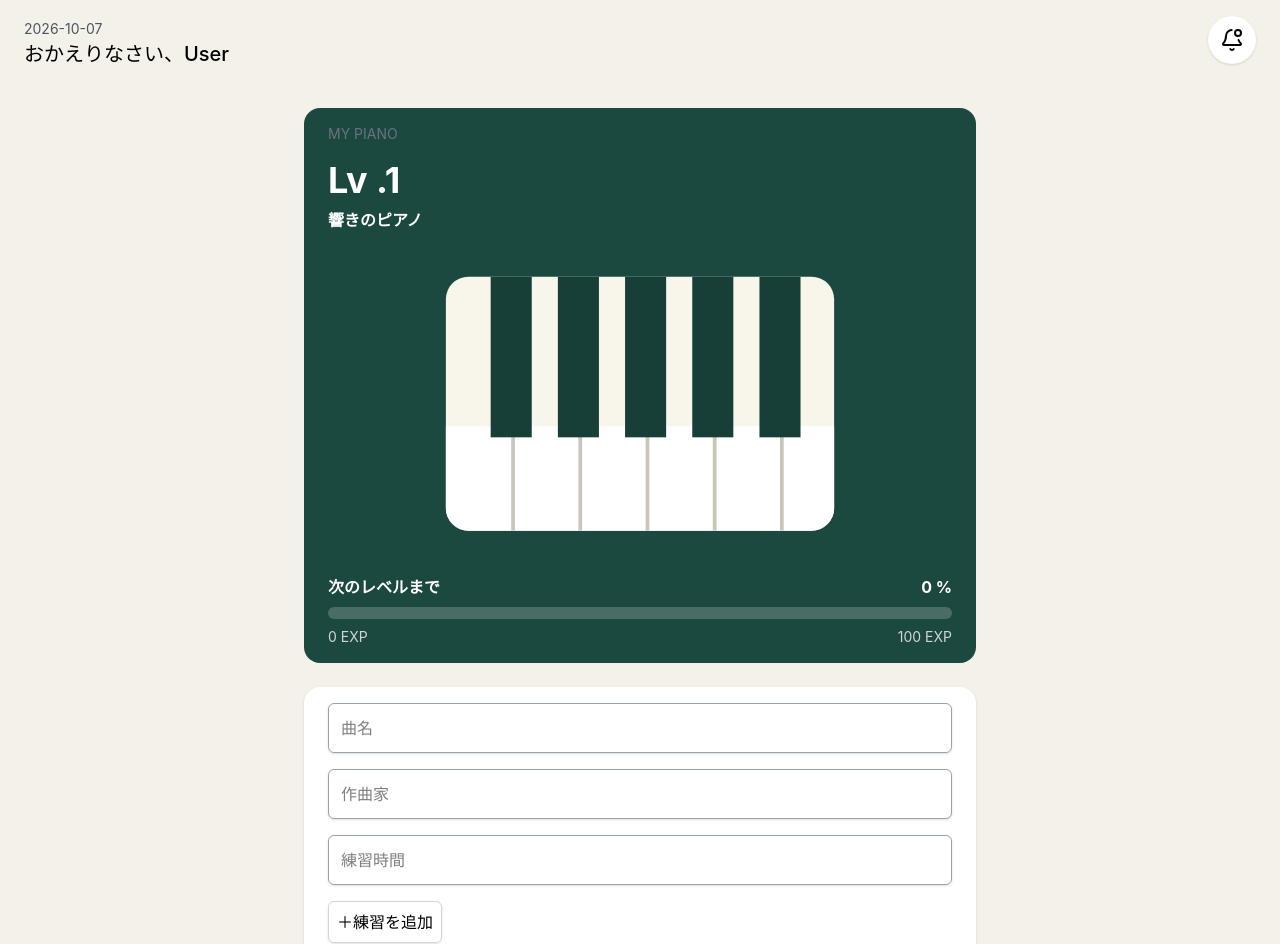
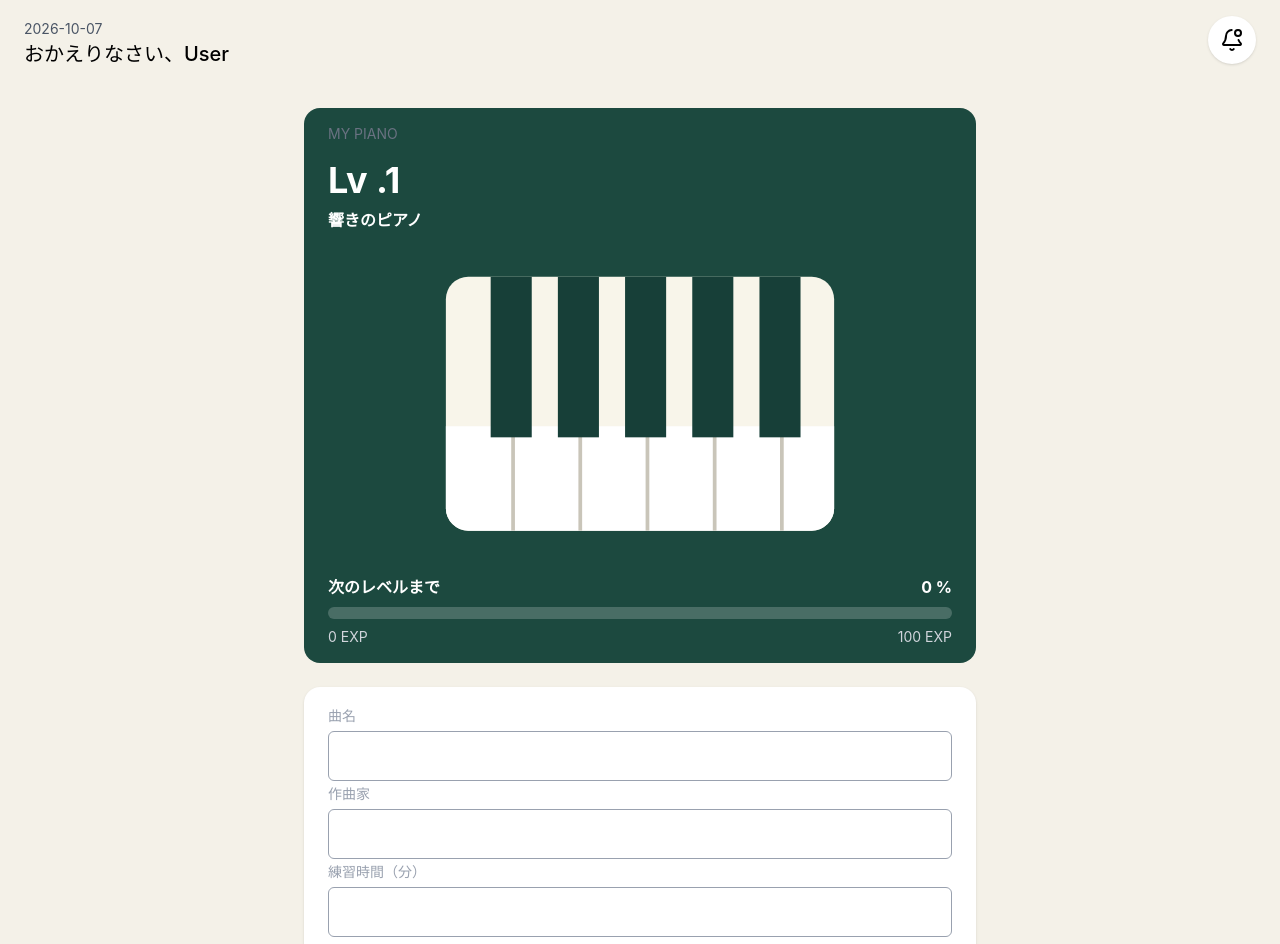
Before and after one commit to sako0515/pianote, a React (Vite) app: page / in a window 1280 px wide. Shown: the top 944 px of the page. Built offline with nearby package versions, Linux system fonts and the light colour scheme.

Commit message:
♻️ コードのリファクタリング

```diff
--- a/src/App.css
+++ b/src/App.css
@@ -1,4 +1,10 @@
 @import "tailwindcss";
+
+@theme {
+  --color-cream: #f4f1e8;
+  --color-forest: #1c493f;
+  --color-sage: #a9c69a;
+}
 
 /* .counter {
   font-size: 16px;
--- a/src/App.tsx
+++ b/src/App.tsx
@@ -1,17 +1,17 @@
 import "./App.css";
-import { BellDot } from "lucide-react";
 import PianoArea from "./components/PianoArea";
 import PianoForm from "./components/PianoForm";
 import { toDateString } from "./lib/date";
 import { calclevelInfo, sumMinutes } from "./lib/exp";
 import { usePracticeLogs } from "./hooks/usePracticeLogs";
+import Header from "./components/Header";
+import TodaySession from "./components/TodaySession";
 
 function App() {
   const { logs, addLog, removeLog } = usePracticeLogs();
 
   const today = toDateString();
   const todayLogs = logs.filter((log) => log.date === today);
-  const todayTotal = sumMinutes(todayLogs);
   const levelInfo = calclevelInfo(sumMinutes(logs));
 
   const handleDelete = (id: string) => {
@@ -20,51 +20,15 @@ function App() {
   };
 
   return (
-    <div className="min-h-screen bg-[#f4f1e8]">
-      <header className="items-center px-6 py-4">
-        <span className="text-sm text-gray-600">{today}</span>
-        <button className="float-right shadow-sm cursor-pointer bg-white rounded-4xl duration-300 hover:bg-gray-200 active:translate-y-0.5">
-          <BellDot className="m-3" />
-        </button>
-        <h2 className="text-xl font-medium">おかえりなさい、User</h2>
-      </header>
+    <div className="min-h-screen bg-cream">
+      <Header date={today} />
       <PianoArea {...levelInfo} />
-      <PianoForm
-        onSubmit={addLog}
+      <PianoForm onSubmit={addLog} />
+      <TodaySession
+        logs={todayLogs}
+        totalMinutes={sumMinutes(todayLogs)}
+        onDelete={handleDelete}
       />
-      <main className="px-6 py-4  bg-white rounded-2xl w-full max-w-2xl mx-auto mt-6 shadow-sm">
-        <div className="flex flex-col mb-4">
-          <span className="text-sm text-gray-600">TODAY'S SESSION</span>
-          <span className="text-xl font-medium">今日の練習</span>
-        </div>
-        <ul>
-          {todayLogs.map((log) => (
-            <li key={log.id} className="border-t border-gray-400 py-4">
-              <div className="flex justify-between">
-                <span className="font-medium text-2xl">{log.title}</span>
-                <span className="font-medium text-2xl">{log.practice}分</span>
-              </div>
-              <div className="flex justify-between mt-2">
-                <p className="text-gray-400 text-sm">{log.author}</p>
-                <button
-                  className="bg-red-400 p-2 text-xl rounded-2xl cursor-pointer hover:opacity-80 active:translate-y-0.5 duration-300"
-                  onClick={() => handleDelete(log.id)}
-                >
-                  削除
-                </button>
-              </div>
-            </li>
-          ))}
-        </ul>
-        <div className="bg-[#edf0e7] rounded-2xl p-4 shadow-sm">
-          <div className="float-right border-l border-gray-400 mr-4 pl-4">
-            <p className="text-gray-400 text-sm">合計練習時間</p>
-            <p className="text-2xl font-bold">{todayTotal}分</p>
-          </div>
-          <p className="text-gray-400 text-sm">今日の獲得経験値</p>
-          <span className="text-2xl font-bold">+{todayTotal}EXP</span>
-        </div>
-      </main>
     </div>
   );
 }
--- /dev/null
+++ b/src/components/Card.tsx
@@ -0,0 +1,13 @@
+import type { ReactNode } from "react";
+
+type CardProps = { children: ReactNode; className?: string };
+
+export default function Card({ children, className = "" }: CardProps) {
+  return (
+    <section
+      className={`mx-auto mt-6 w-full max-w-2xl rounded-2xl bg-white px-6 py-4 shadow-sm ${className}`}
+    >
+      {children}
+    </section>
+  );
+}
--- /dev/null
+++ b/src/components/Header.tsx
@@ -0,0 +1,17 @@
+import { BellDot } from "lucide-react";
+
+type HeaderProps = {
+  date: string;
+};
+
+export default function Header({ date }: HeaderProps) {
+  return (
+    <header className="items-center px-6 py-4">
+      <span className="text-sm text-gray-600">{date}</span>
+      <button className="float-right shadow-sm cursor-pointer bg-white rounded-4xl duration-300 hover:bg-gray-200 active:translate-y-0.5">
+        <BellDot className="m-3" />
+      </button>
+      <h2 className="text-xl font-medium">おかえりなさい、User</h2>
+    </header>
+  );
+}
--- a/src/components/PianoArea.tsx
+++ b/src/components/PianoArea.tsx
@@ -12,7 +12,7 @@ export default function PianoArea({
   progress,
 }: PianoAreaProps) {
   return (
-    <div className="bg-[#1c493f] rounded-2xl px-6 py-4 w-full max-w-2xl mx-auto mt-6">
+    <div className="bg-forest rounded-2xl px-6 py-4 w-full max-w-2xl mx-auto mt-6">
       <p className="text-sm text-gray-500">MY PIANO</p>
       <h1 className="text-white font-bold text-4xl mt-4">Lv .{level}</h1>
       <p className="text-white font-bold mt-2">響きのピアノ</p>
@@ -33,7 +33,7 @@ export default function PianoArea({
         </div>
         <div className="mt-2 h-3 w-full overflow-hidden rounded-full bg-white/20">
           <div
-            className="h-full rounded-full bg-[#a9c69a] transition-all duration-500"
+            className="h-full rounded-full bg-sage transition-all duration-500"
             style={{ width: `${progress}%` }}
           />
         </div>
--- a/src/components/PianoForm.tsx
+++ b/src/components/PianoForm.tsx
@@ -35,35 +35,39 @@ export default function PianoForm({ onSubmit }: PianoFormProps) {
       className="px-6 py-4  bg-white rounded-2xl w-full max-w-2xl mx-auto mt-6 shadow-sm"
       onSubmit={handleSubmit}
     >
-      <label>
+      <label className="block">
+        <span className="text-sm text-gray-400">曲名</span>
         <input
           type="text"
-          placeholder="曲名"
-          className="block border border-gray-400 rounded-md p-3 shadow-sm mr-2 w-full"
+          className="mt-1 block w-full rounded-md border border-gray-400 p-3"
           value={title}
           onChange={(e) => setTitle(e.target.value)}
         />
       </label>
-      <label>
+      <label className="block">
+        <span className="text-sm text-gray-400">作曲家</span>
         <input
           type="text"
-          placeholder="作曲家"
-          className="mt-4 block border border-gray-400 rounded-md p-3 shadow-sm mr-2 w-full"
+          className="mt-1 block w-full rounded-md border border-gray-400 p-3"
           value={author}
           onChange={(e) => setAuthor(e.target.value)}
         />
       </label>
-      <label>
+      <label className="block">
+        <span className="text-sm text-gray-400">練習時間（分）</span>
         <input
-          type="number"
-          min="1"
-          placeholder="練習時間"
-          className="mt-4 block border border-gray-400 rounded-md p-3 shadow-sm mr-2 w-full"
+          type="text"
+          inputMode="numeric"
+          className="mt-1 block w-full rounded-md border border-gray-400 p-3"
           value={practice}
           onChange={(e) => setPractice(e.target.value)}
         />
       </label>
-      <button className="mt-4 border border-gray-300 p-2 rounded-md shadow-sm cursor-pointer duration-300 hover:bg-gray-200 active:translate-y-0.5">
+      <button
+        type="submit"
+        disabled={!isValid}
+        className="mt-3 rounded-md border border-gray-300 p-2 shadow-sm enabled:hover:bg-gray-200 disabled:opacity-50"
+      >
         ＋練習を追加
       </button>
     </form>
--- /dev/null
+++ b/src/components/TodaySession.tsx
@@ -0,0 +1,49 @@
+import type { PracticeLog } from "../schemas/practice";
+
+type TodaySessionProps = {
+  logs: PracticeLog[];
+  totalMinutes: number;
+  onDelete: (id: string) => void;
+};
+
+export default function TodaySession({
+  logs,
+  totalMinutes,
+  onDelete,
+}: TodaySessionProps) {
+  return (
+    <main className="px-6 py-4  bg-white rounded-2xl w-full max-w-2xl mx-auto mt-6 shadow-sm">
+      <div className="flex flex-col mb-4">
+        <span className="text-sm text-gray-600">TODAY'S SESSION</span>
+        <span className="text-xl font-medium">今日の練習</span>
+      </div>
+      <ul>
+        {logs.map((log) => (
+          <li key={log.id} className="border-t border-gray-400 py-4">
+            <div className="flex justify-between">
+              <span className="font-medium text-2xl">{log.title}</span>
+              <span className="font-medium text-2xl">{log.practice}分</span>
+            </div>
+            <div className="flex justify-between mt-2">
+              <p className="text-gray-400 text-sm">{log.author}</p>
+              <button
+                className="bg-red-400 p-2 text-xl rounded-2xl cursor-pointer hover:opacity-80 active:translate-y-0.5 duration-300"
+                onClick={() => onDelete(log.id)}
+              >
+                削除
+              </button>
+            </div>
+          </li>
+        ))}
+      </ul>
+      <div className="bg-[#edf0e7] rounded-2xl p-4 shadow-sm">
+        <div className="float-right border-l border-gray-400 mr-4 pl-4">
+          <p className="text-gray-400 text-sm">合計練習時間</p>
+          <p className="text-2xl font-bold">{totalMinutes}分</p>
+        </div>
+        <p className="text-gray-400 text-sm">今日の獲得経験値</p>
+        <span className="text-2xl font-bold">+{totalMinutes}EXP</span>
+      </div>
+    </main>
+  );
+}
--- a/src/schemas/practice.ts
+++ b/src/schemas/practice.ts
@@ -1,11 +1,17 @@
-import z from "zod";
+import * as z from "zod";
 
 export const practiceLogSchema = z.object({
   id: z.string(),
-  title: z.string(),
-  author: z.string(),
-  practice: z.number().int().positive(),
-  date: z.string().regex(/^\d{4}-\d{2}-\d{2}$/),
+  title: z.string().trim().min(1, "曲名を入力してください"),
+  author: z.string().trim().min(1, "作曲家を入力してください"),
+  practice: z
+    .number("練習時間を数値で入力してください")
+    .int("練習時間は整数で入力してください")
+    .min(1, "練習時間は1分以上にしてください")
+    .max(600, "練習時間は600分以内にしてください"),
+  date: z
+    .string()
+    .regex(/^\d{4}-\d{2}-\d{2}$/, "日付はYYYY-MM-DDの形にしてください"),
 });
 
 export const practiceLogsSchema = z.array(practiceLogSchema);
```
